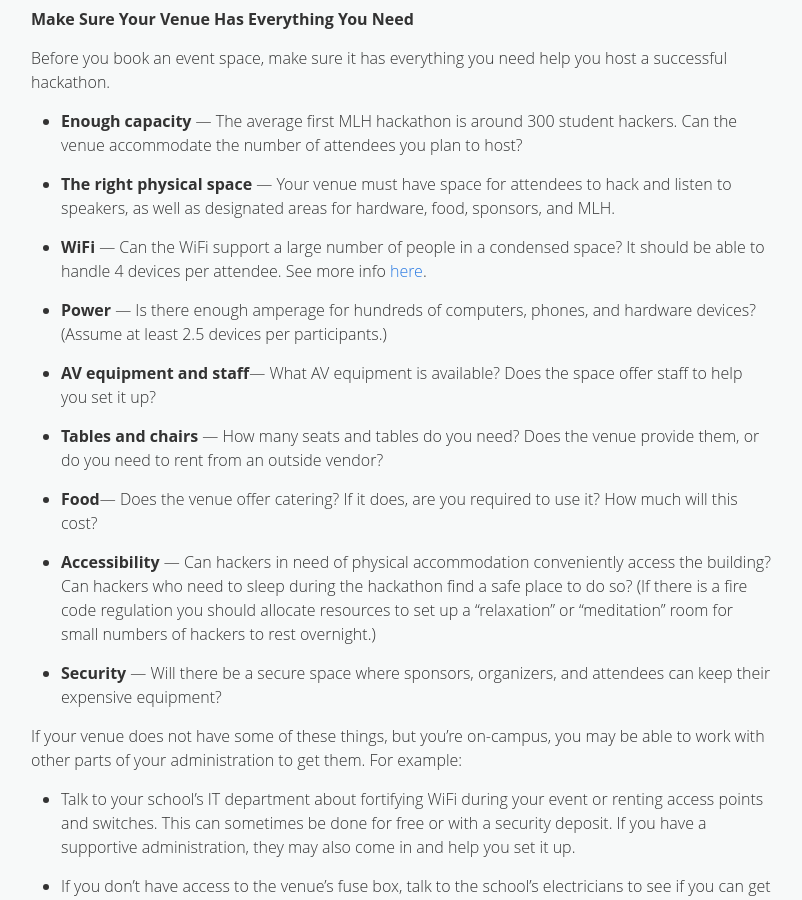
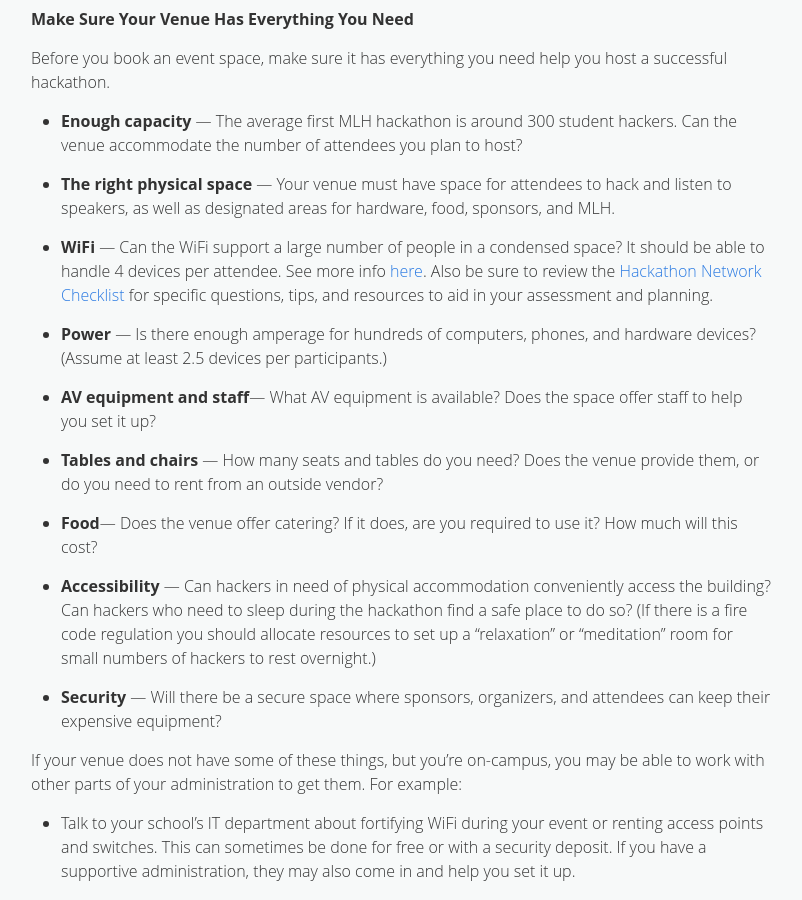
Before and after one commit to MLH/mlh-hackathon-organizer-guide, a Jekyll site: the page built from index.md, in a window 1280 px wide and 900 px high, scrolled down 2852 px. Shown: the whole window, without its empty margins (239-1041 px from the left). Built offline with Jekyll 4.4.1, drawn with Linux system fonts in a browser that asks for light colours; some of the changed text lies outside the part shown.

Commit message:
Added pointer to the Hackathon Network Checklist

```diff
--- a/index.md
+++ b/index.md
@@ -90,7 +90,7 @@ Before you book an event space, make sure it has everything you need help you ho
 
 * **The right physical space** — Your venue must have space for attendees to hack and listen to speakers, as well as designated areas for hardware, food, sponsors, and MLH.
 
-* **WiFi** — Can the WiFi support a large number of people in a condensed space? It should be able to handle 4 devices per attendee. See more info [here](https://docs.google.com/document/d/1NRs6pM0mEetgIFJVvPr5pN5O3diOuTKuhbGZkWMb87c/edit).
+* **WiFi** — Can the WiFi support a large number of people in a condensed space? It should be able to handle 4 devices per attendee. See more info [here](https://docs.google.com/document/d/1NRs6pM0mEetgIFJVvPr5pN5O3diOuTKuhbGZkWMb87c/edit).  Also be sure to review the [Hackathon Network Checklist](http://bit.ly/HackathonNetworkChecklist) for specific questions, tips, and resources to aid in your assessment and planning.
 
 * **Power** — Is there enough amperage for hundreds of computers, phones, and hardware devices? (Assume at least 2.5 devices per participants.)
 
@@ -141,6 +141,8 @@ Most venues come with their own specific list of rules and required fees. A few
 #### Resources
 
 * MLH: [Venue checklist](https://docs.google.com/document/d/1NRs6pM0mEetgIFJVvPr5pN5O3diOuTKuhbGZkWMb87c/edit)
+
+* [Hackathon Network Checklist](http://bit.ly/HackathonNetworkChecklist)
 
 * Article: [The Many Flavors of WiFi ](https://medium.com/@danielceckert/the-many-flavors-of-wifi-5bdbeeca87f4)
 
```
